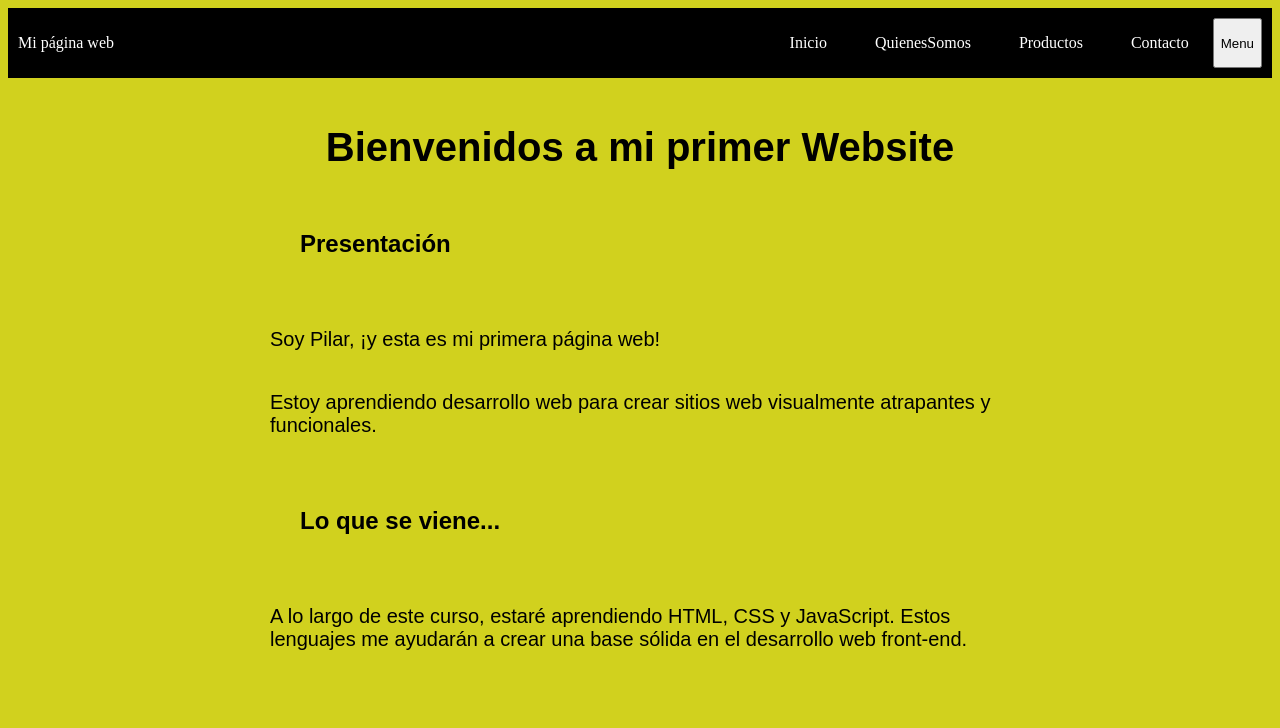
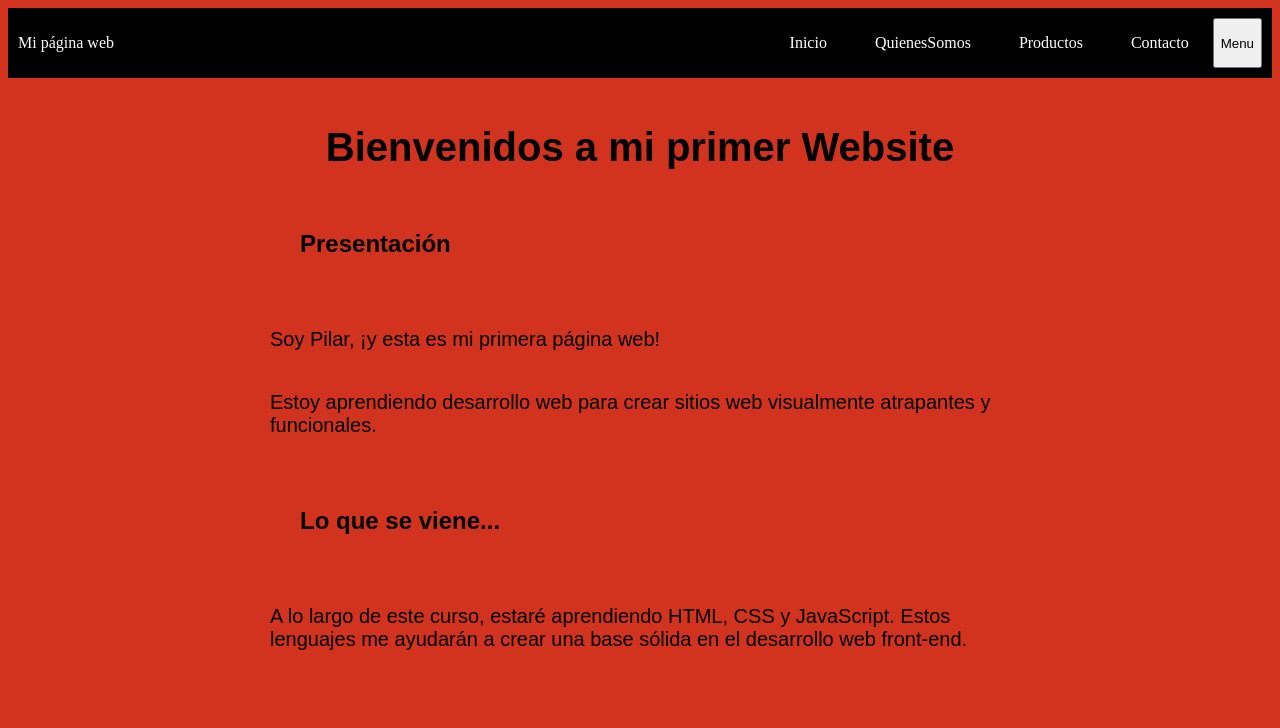
Before and after one commit to piliuano/mirepositorioremoto, a plain HTML site: page index.html in a window 1280 px wide. Shown: the top 728 px of the page. Drawn offline with Linux system fonts and the light colour scheme; grey boxes are pictures that could not be loaded.

Commit message:
segundo cambio de fondo

```diff
--- a/styles.css
+++ b/styles.css
@@ -1,5 +1,5 @@
 body {
-    background-color: rgb(209, 209, 30);
+    background-color: rgb(209, 51, 30);
     color: black;
 }
 h1 {
```
